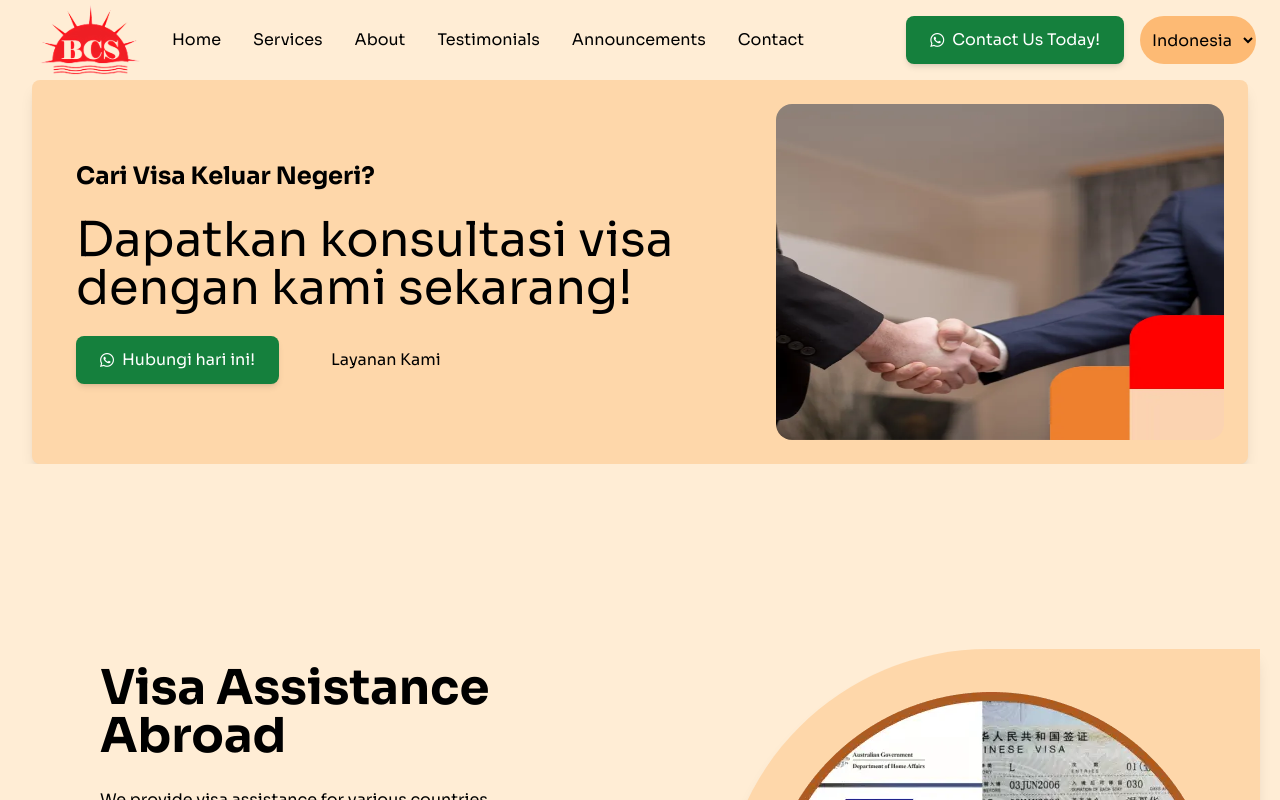
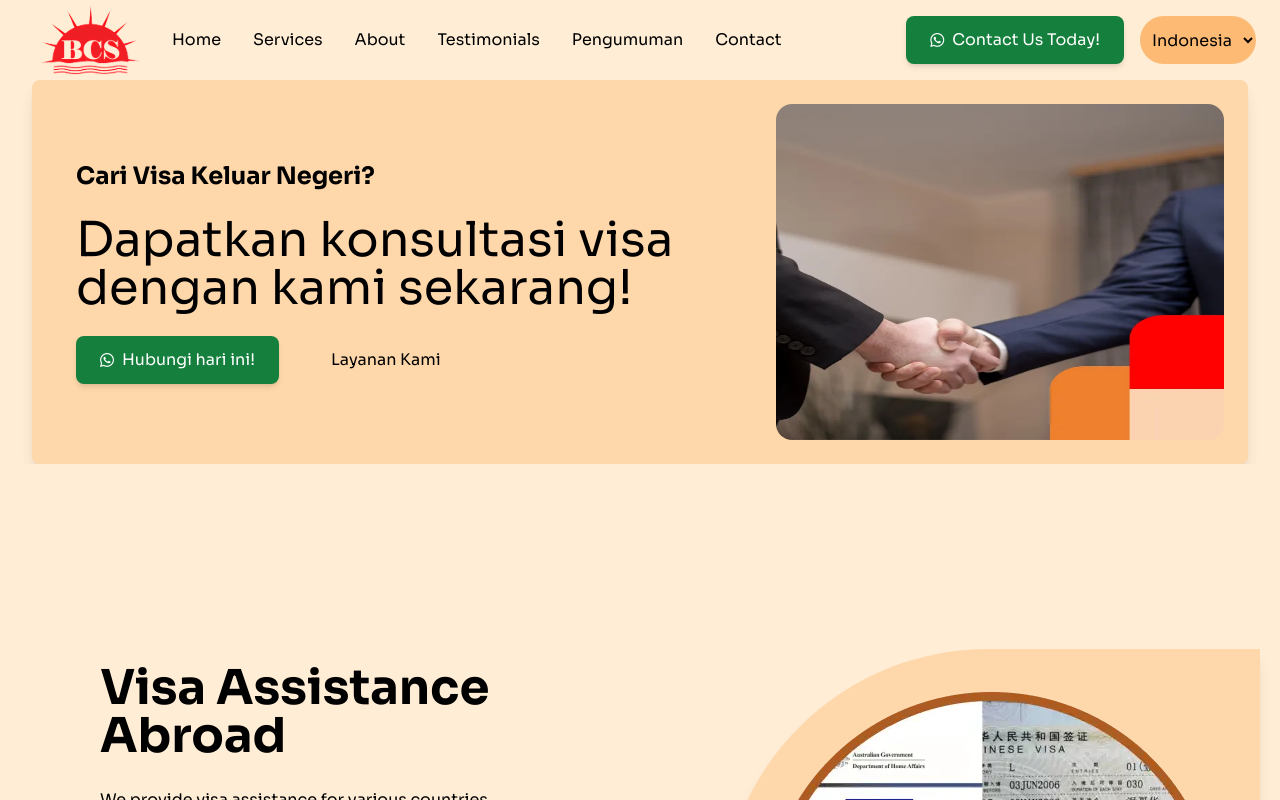
Before and after one commit to valen-tino/new-bcs-react, a React (Vite) app: page / in a window 1280 px wide. Shown: the top 800 px of the page. Built offline with nearby package versions, Linux system fonts and the light colour scheme; no server answers; the database is empty.

Commit message:
feat(nav): add "Announcement" Nav Label to the UITextEditor & Change first phone number

```diff
--- a/src/components/cms/UITextEditor.jsx
+++ b/src/components/cms/UITextEditor.jsx
@@ -122,7 +122,7 @@ function UITextEditor() {
     // Note: Service descriptions and About description have been migrated to their respective CMS sections
     const fields = {
       hero: ['heading', 'subheading', 'wa', 'lm'],
-      nav: ['home', 'services', 'about', 'team', 'gallery', 'testi', 'contactus', 'email'],
+      nav: ['home', 'services', 'about', 'team', 'gallery', 'testi', 'contactus', 'announcements', 'email'],
       services: ['vaa', 'vaadesc', 'vaasub', 'vab', 'vabdesc', 'wedding', 'weddingsub', 'weddingbtn', 'translate', 'travel', 'others', 'email', 'wa'], // Removed: weddingdesc, translatedesc, traveldesc, otherssub
       about: ['heading'], // Removed: desc (now in About CMS)
       team: ['heading'],
--- a/src/scripts/populateUIText.js
+++ b/src/scripts/populateUIText.js
@@ -37,6 +37,7 @@ export const populateUITextContent = async () => {
           gallery: "Gallery",
           testi: "Testimonials",
           contactus: "Contact Us",
+          announcements: "Announcements",
           email: "Request Form"
         },
         Indonesia: {
@@ -47,6 +48,7 @@ export const populateUITextContent = async () => {
           gallery: "Gallery",
           testi: "Testimoni / Kata Mereka",
           contactus: "Contact Us",
+          announcements: "Pengumuman",
           email: "Request Form"
         }
       },
--- a/src/sections/footer/contactus.jsx
+++ b/src/sections/footer/contactus.jsx
@@ -38,7 +38,7 @@ function ContactUs (props){
     <>
     <footer>
       <section id='contactus' className="bg-orange-100 font-Sora">
-      <div className="px-4 pt-16 pb-6 mx-auto max-w-screen-xl sm:px-6 lg:px-8 lg:pt-24">
+      <div className="max-w-screen-xl px-4 pt-16 pb-6 mx-auto sm:px-6 lg:px-8 lg:pt-24">
 
         <div className="flex flex-col items-center p-6 mb-10 bg-orange-200 rounded-lg shadow-lg sm:flex-row sm:justify-between" data-aos="fade-up">
           <strong className="text-xl text-center md:text-left sm:text-xl">{lang.desc}</strong>
@@ -103,7 +103,7 @@ function ContactUs (props){
                 <Link to="https://www.instagram.com/vinsensiusjehaut/" icon="fa-brands fa-instagram" name="vinsensiusjehaut" isFooter="yes"/>
                 <Link to="https://www.facebook.com/vinsen.jehaut.3" icon="fa-brands fa-facebook" name="Vinsen Jehaut" isFooter="yes" />
                 <Link to="mailto:bcs.bali2008@gmail.com" icon="fa-solid fa-envelope" name="bcs.bali2008@gmail.com" isFooter="yes"/>
-                <Link to="https://wa.me/6281558759959" icon="fa-solid fa-phone" name="+62 (0) 81-558-759-959" isFooter="yes"/>
+                <Link to="https://wa.me/6281807082004" icon="fa-solid fa-phone" name="+62 (0) 81-807-082-004" isFooter="yes"/>
                 <Link to="https://wa.me/628123666187" icon="fa-solid fa-phone" name="+62 (0) 8123-666-187" isFooter="yes"/>
                 <Link to="https://maps.app.goo.gl/xHauPNkC6DSXqubQ8" name="Office Location" isFooter="yes"/>
               </ul>
--- a/src/sections/nav/content.jsx
+++ b/src/sections/nav/content.jsx
@@ -6,7 +6,8 @@ export let content = {
       gallery:"Gallery",
       testi:"Testimonial",
       contactus:"Contact Us",
-      email:"Request Form"
+      email:"Request Form",
+      announcements:"Announcements"
     },
     Indonesia:{
       home:"Home",
@@ -15,6 +16,7 @@ export let content = {
       gallery:"Gallery",
       testi:"Testimoni / Kata Mereka",
       contactus:"Contact Us",
-      email:"Request Form"
+      email:"Request Form",
+      announcements:"Pengumuman"
     }
   };
--- a/src/sections/nav/nav.jsx
+++ b/src/sections/nav/nav.jsx
@@ -53,7 +53,8 @@ function Navbar(props) {
     testi: "Testimonials",
     contactus: "Contact",
     email: "Email Us",
-    wa: "Contact Us Today!"
+    wa: "Contact Us Today!",
+    announcements: props.language === 'Indonesia' ? "Pengumuman" : "Announcements"
   };
 
   // Handle navigation for cross-page scenarios
@@ -138,7 +139,7 @@ function Navbar(props) {
               {/* <li className='nav-list'><NavItem sectionId="team">{lang.team}</NavItem></li>
               <li className='nav-list'><NavItem sectionId="gallery">{lang.gallery}</NavItem></li> */}
               <li className='nav-list'><NavItem sectionId="testi">{lang.testi}</NavItem></li>
-              <li className='nav-list'><a href="/announcements" className="cursor-pointer" onClick={(e) => { e.preventDefault(); navigate('/announcements'); }}>Announcements</a></li>
+              <li className='nav-list'><a href="/announcements" className="cursor-pointer" onClick={(e) => { e.preventDefault(); navigate('/announcements'); }}>{lang.announcements}</a></li>
               <li className='nav-list'><NavItem sectionId="contactus">{lang.contactus}</NavItem></li>
             </ul>
           </div>
@@ -175,7 +176,7 @@ function Navbar(props) {
           {/* <li className='nav-list'><NavItem sectionId="team" isMobile={true}>{lang.team}</NavItem></li>
           <li className='nav-list'><NavItem sectionId="gallery" isMobile={true}>{lang.gallery}</NavItem></li> */}
           <li className='nav-list'><NavItem sectionId="testi" isMobile={true}>{lang.testi}</NavItem></li>
-          <li className='nav-list'><a href="/announcements" className="cursor-pointer" onClick={(e) => { e.preventDefault(); navigate('/announcements'); setNav(false); }}>Announcements</a></li>
+          <li className='nav-list'><a href="/announcements" className="cursor-pointer" onClick={(e) => { e.preventDefault(); navigate('/announcements'); setNav(false); }}>{lang.announcements}</a></li>
           <li className='nav-list'><NavItem sectionId="contactus" isMobile={true}>{lang.contactus}</NavItem></li>
         </ul>
 
```
